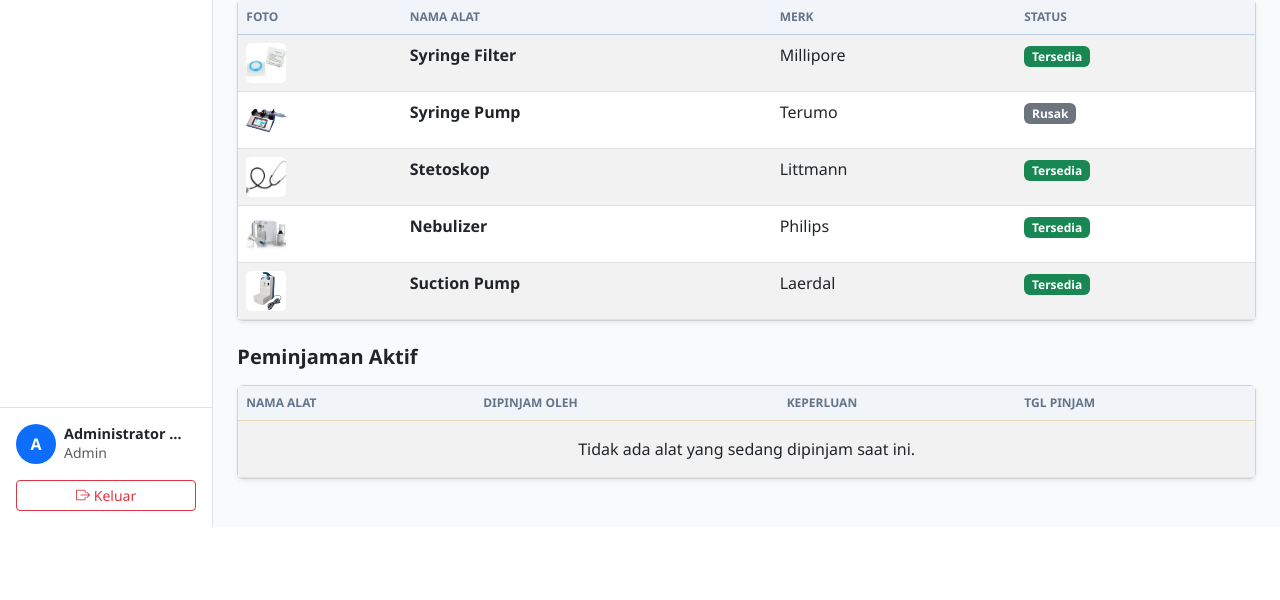
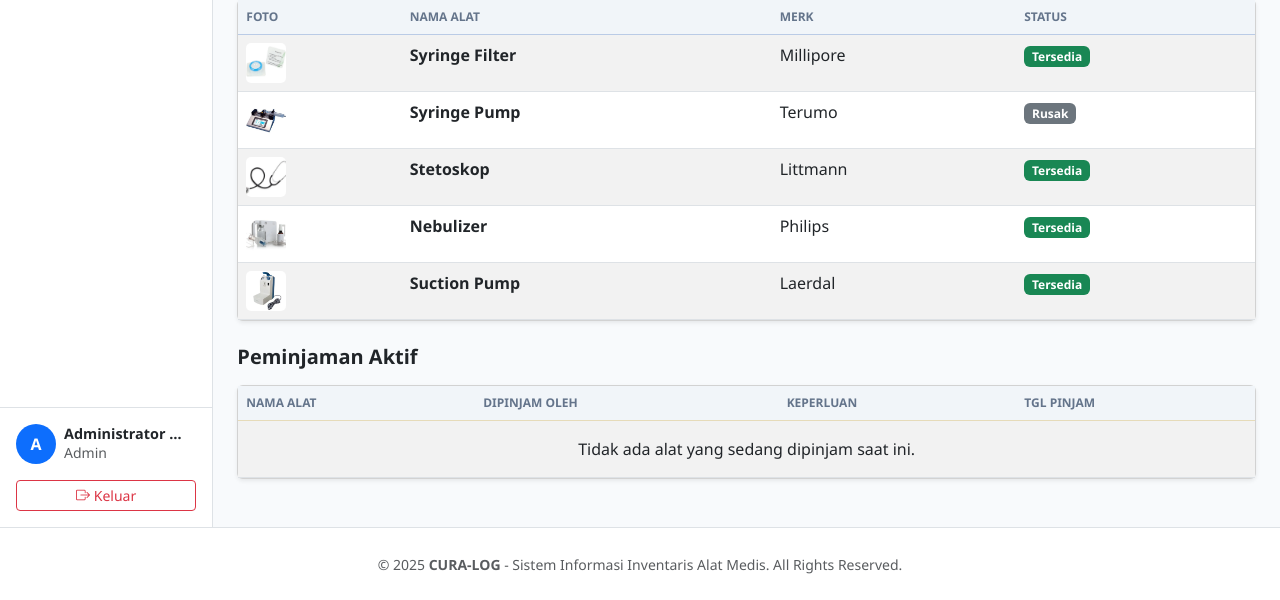
Before and after one commit to dfdwii/CURA-LOG, a PHP site: page /CURALOG/index.php in a window 1280 px wide. Shown: the part 587-1187 px from the top of the page. Before the commit the page ends 1114 px from the top, so only its background shows below. Run offline with PHP 8.4, Linux system fonts and the light colour scheme; a user stored in the database is signed in; data comes from the database, SQL or seed files in the repository; data that the repository does not hold is empty.

Commit message:
penambahan tampilan footer(minor)

```diff
--- a/tampilan/footer.php
+++ b/tampilan/footer.php
@@ -1,3 +1,11 @@
+<footer class="footer mt-auto py-4 bg-white border-top">
+    <div class="container-fluid text-center">
+        <span class="text-muted small">
+            &copy; 2025 <strong>CURA-LOG</strong> - Sistem Informasi Inventaris Alat Medis. All Rights Reserved.
+        </span>
+    </div>
+</footer>
+
 <script src="https://cdn.jsdelivr.net/npm/bootstrap@5.3.0/dist/js/bootstrap.bundle.min.js"></script>
 </body>
 </html>
```
